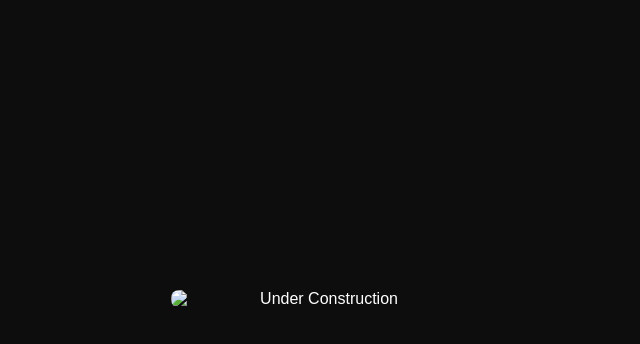
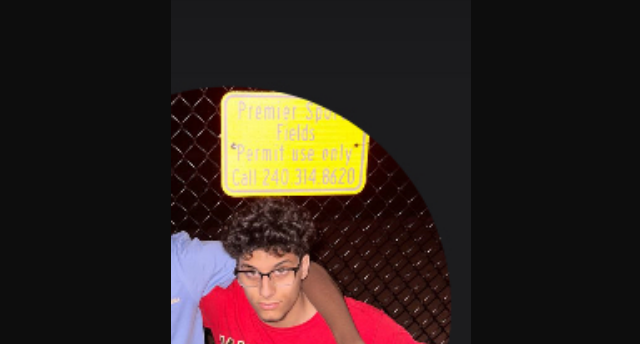
Before and after one commit to mannythedev/Front, a plain HTML site: page Index.html in a window 1280 px wide. Shown: the top 344 px of the page, without its empty margins (319-959 px from the left). Drawn offline with Linux system fonts and the light colour scheme.

Commit message:
Update Index.html

```diff
--- a/Index.html
+++ b/Index.html
@@ -44,7 +44,7 @@
   </style>
 </head>
 <body>
-  <img src="awxhi.jpeg" alt="Under Construction">
+  <img src="IMG_3651.jpeg" alt="Under Construction">
   <h1>Site Under Construction</h1>
   <p>We're building something legendary.<br>Check back soon, Captain.</p>
   <div class="note">ID Pirate © 2025</div>
```
